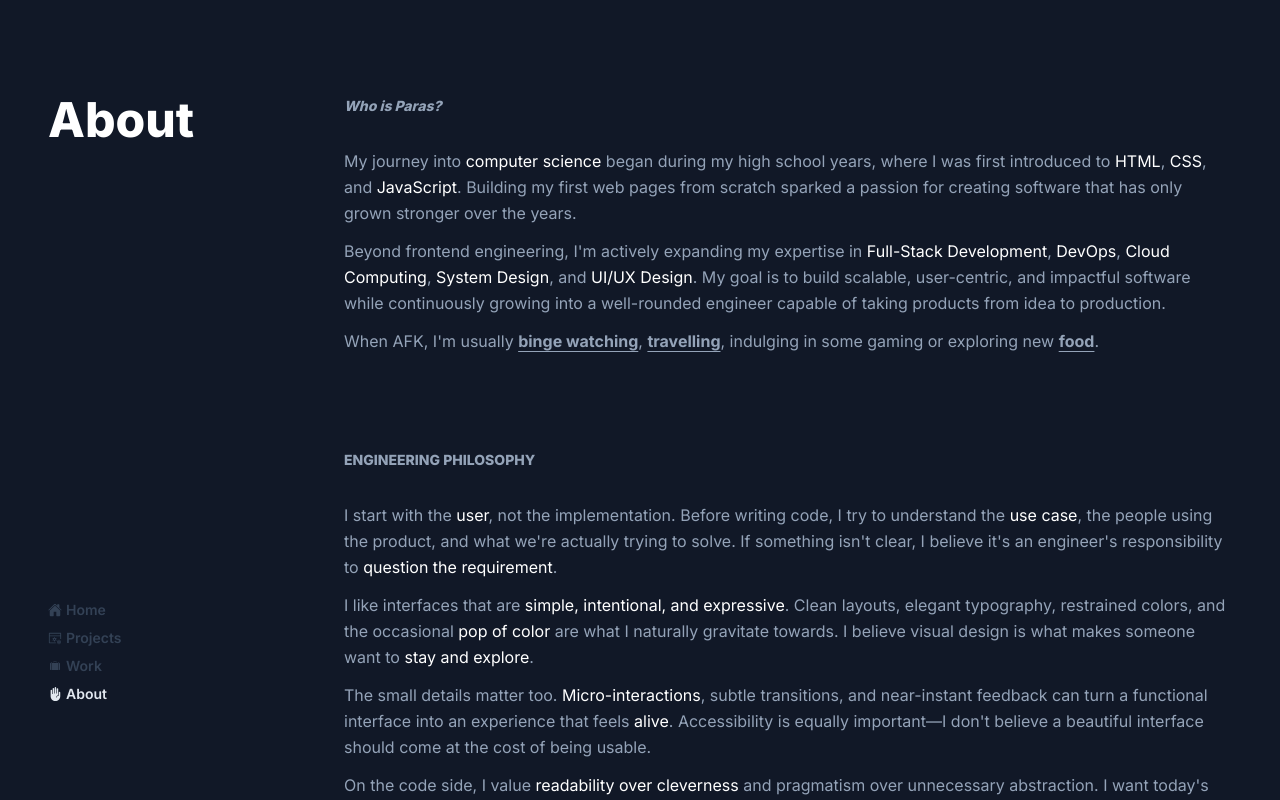
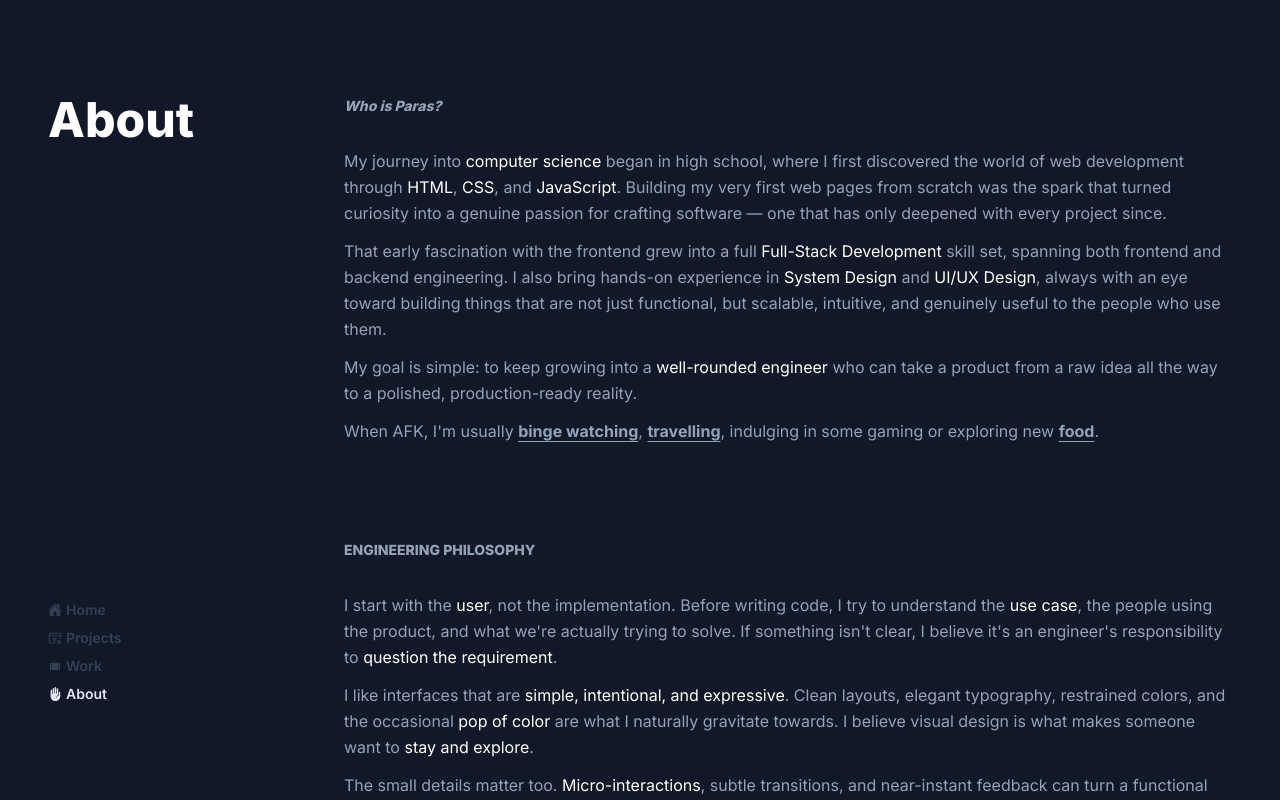
Before and after one commit to paras1729kori/pk-portfolio, a Next.js app: page /about in a window 1280 px wide. Shown: the top 800 px of the page. Built offline with nearby package versions, Linux system fonts and the light colour scheme.

Commit message:
[Tech - Project]: if applied, this commit will add a new project

```diff
--- a/src/app/components/RightPane/AboutMe.tsx
+++ b/src/app/components/RightPane/AboutMe.tsx
@@ -19,24 +19,30 @@ const AboutMe = () => {
       <div className="flex flex-col gap-3">
         <p>
           My journey into <span className="text-white">computer science</span>{" "}
-          began during my high school years, where I was first introduced to{" "}
-          <span className="text-white">HTML</span>,{" "}
+          began in high school, where I first discovered the world of web
+          development through <span className="text-white">HTML</span>,{" "}
           <span className="text-white">CSS</span>, and{" "}
-          <span className="text-white">JavaScript</span>. Building my first web
-          pages from scratch sparked a passion for creating software that has
-          only grown stronger over the years.
+          <span className="text-white">JavaScript</span>. Building my very first
+          web pages from scratch was the spark that turned curiosity into a
+          genuine passion for crafting software — one that has only deepened
+          with every project since.
         </p>
 
         <p>
-          Beyond frontend engineering, I'm actively expanding my expertise in{" "}
-          <span className="text-white">Full-Stack Development</span>,{" "}
-          <span className="text-white">DevOps</span>,{" "}
-          <span className="text-white">Cloud Computing</span>,{" "}
-          <span className="text-white">System Design</span>, and{" "}
-          <span className="text-white">UI/UX Design</span>. My goal is to build
-          scalable, user-centric, and impactful software while continuously
-          growing into a well-rounded engineer capable of taking products from
-          idea to production.
+          That early fascination with the frontend grew into a full{" "}
+          <span className="text-white">Full-Stack Development</span> skill set,
+          spanning both frontend and backend engineering. I also bring hands-on
+          experience in <span className="text-white">System Design</span> and{" "}
+          <span className="text-white">UI/UX Design</span>, always with an eye
+          toward building things that are not just functional, but scalable,
+          intuitive, and genuinely useful to the people who use them.
+        </p>
+
+        <p>
+          My goal is simple: to keep growing into a{" "}
+          <span className="text-white">well-rounded engineer</span> who can take
+          a product from a raw idea all the way to a polished, production-ready
+          reality.
         </p>
 
         <div className="">
--- a/src/app/components/RightPane/TechStack.tsx
+++ b/src/app/components/RightPane/TechStack.tsx
@@ -108,8 +108,13 @@ const TechStack = () => {
       {/* Categories */}
       <div className="space-y-2 text-base">
         <p>
-          <span className="font-semibold">Frontend:</span> HTML5, CSS3,
-          JavaScript (ES6+), TypeScript, Tailwind CSS, Bootstrap, RxJS
+          <span className="font-semibold">Programming Languages:</span> HTML5,
+          CSS3, JavaScript, TypeScript, Python, SQL
+        </p>
+
+        <p>
+          <span className="font-semibold">Frontend:</span> HTML5, CSS3, Tailwind
+          CSS, Bootstrap, RxJS
         </p>
 
         <p>
@@ -124,37 +129,33 @@ const TechStack = () => {
         </p>
 
         <p>
-          <span className="font-semibold">Backend:</span> Node.js, Express.js,
-          RESTful APIs, WebSocket
+          <span className="font-semibold">Backend:</span> FastAPI, Node.js,
+          RESTful APIs, WebSocket, GraphQL
         </p>
 
         <p>
           <span className="font-semibold">Databases:</span> PostgreSQL, MongoDB,
-          MySQL
-        </p>
-
-        <p>
-          <span className="font-semibold">Responsive Web:</span> Responsive Web
-          Design (RWD)
+          Firebase
         </p>
 
         <p>
           <span className="font-semibold">Testing:</span> React Testing Library,
-          MSW, Vitest, Jest
+          MSW, Vitest, Jest, Pytest
         </p>
 
         <p>
           <span className="font-semibold">Development Tools:</span> Cursor, VS
-          Code, Figma, Adobe XD, Postman
+          Code, Figma, Adobe XD
         </p>
 
         <p>
-          <span className="font-semibold">Build & DevOps:</span> Git, GitHub,
-          GitHub Actions, Vite, Webpack, Babel, Docker, Firebase
+          <span className="font-semibold">Platform & DevOps:</span> Git, GitHub,
+          GitHub Actions, Postman, Vite, Webpack, Babel, Docker
         </p>
 
         <p>
-          <span className="font-semibold">LLMs:</span> Claude Code, OpenAI
+          <span className="font-semibold">LLMs:</span> Claude Code (with
+          Skills), Antigravity, Codex
         </p>
       </div>
 
--- a/src/data/projects.ts
+++ b/src/data/projects.ts
@@ -27,19 +27,18 @@ export const projects: ProjectDataType[] = [
     id: crypto.randomUUID(),
     title: "Quick Task",
     deployed_link: "https://quick-task-master.vercel.app/",
-    github_url: "https://github.com/paras1729kori/quick-task",
+    // github_url: "https://github.com/paras1729kori/quick-task",
     image_url: quickTask,
     description: `Quick Task Master is a full-stack web application designed to help users efficiently manage their daily tasks. With an intuitive interface and robust backend, it allows users to create, update, and delete tasks seamlessly.`,
     tech_stack: [
-      "Next.js",
-      "Nest.js",
+      "React.js",
       "TypeScript",
       "Tailwind CSS",
-      "Node.js",
+      "Fast API",
+      "Pydantic Validation",
+      "SQLAlchemy",
+      "JWT",
       "PostgreSQL",
-      "Prisma ORM",
-      "Supabase",
-      "Vercel",
     ],
   },
   {
```
